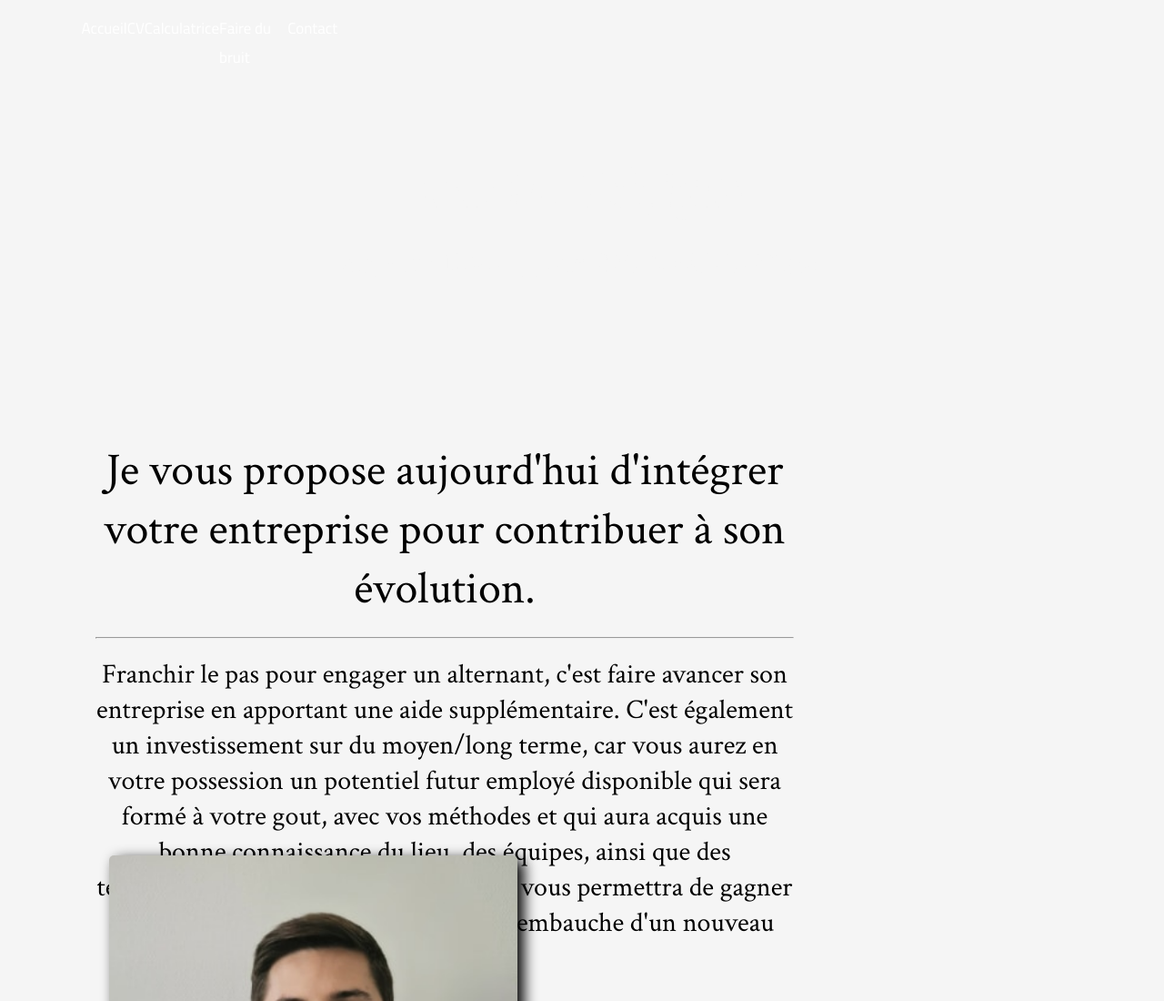
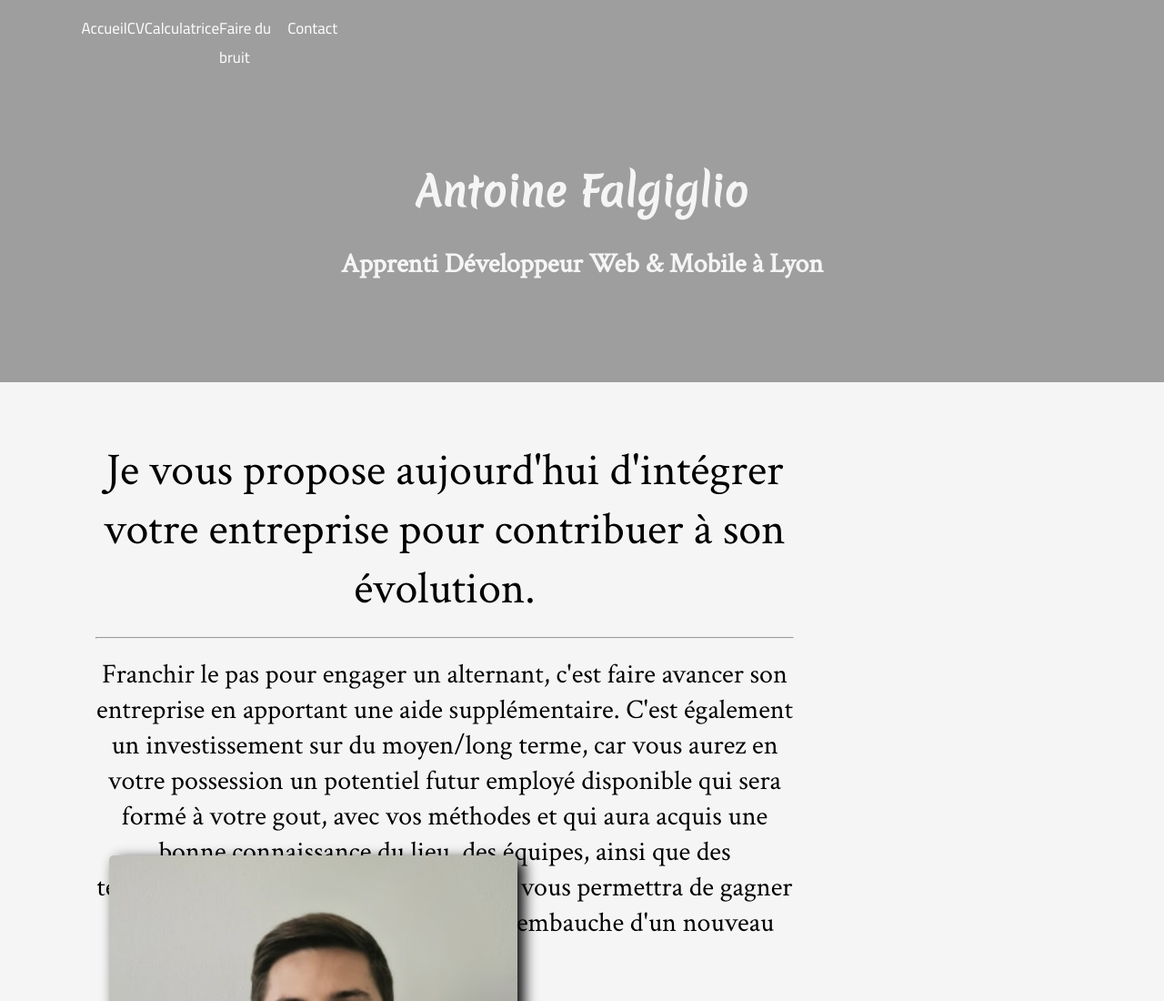
Before and after one commit to Azroph/Porte_Folio_En_Creation, a plain HTML site: page index.html in a window 1280 px wide. Shown: the top 1100 px of the page at 91% size. Drawn offline with Linux system fonts and the light colour scheme; the site is published under a folder, as on GitHub Pages, so addresses that start at the root find nothing.

Commit message:
Update style.css

```diff
--- a/CSS/style.css
+++ b/CSS/style.css
@@ -6,7 +6,7 @@ body {
 }
 
 header {
-    background: url('/Bandeau.jpg');
+    background: url('../Bandeau.jpg');
     background-size: cover;
     background-repeat: no-repeat;
     height: 420px;
```
